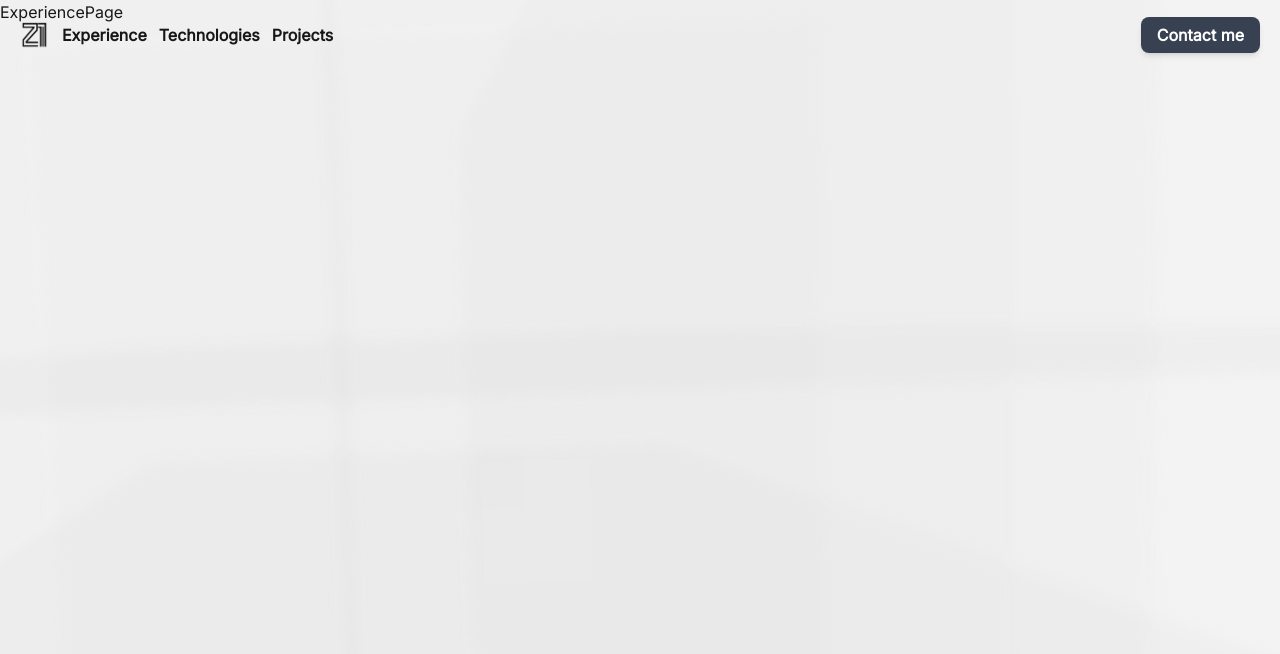
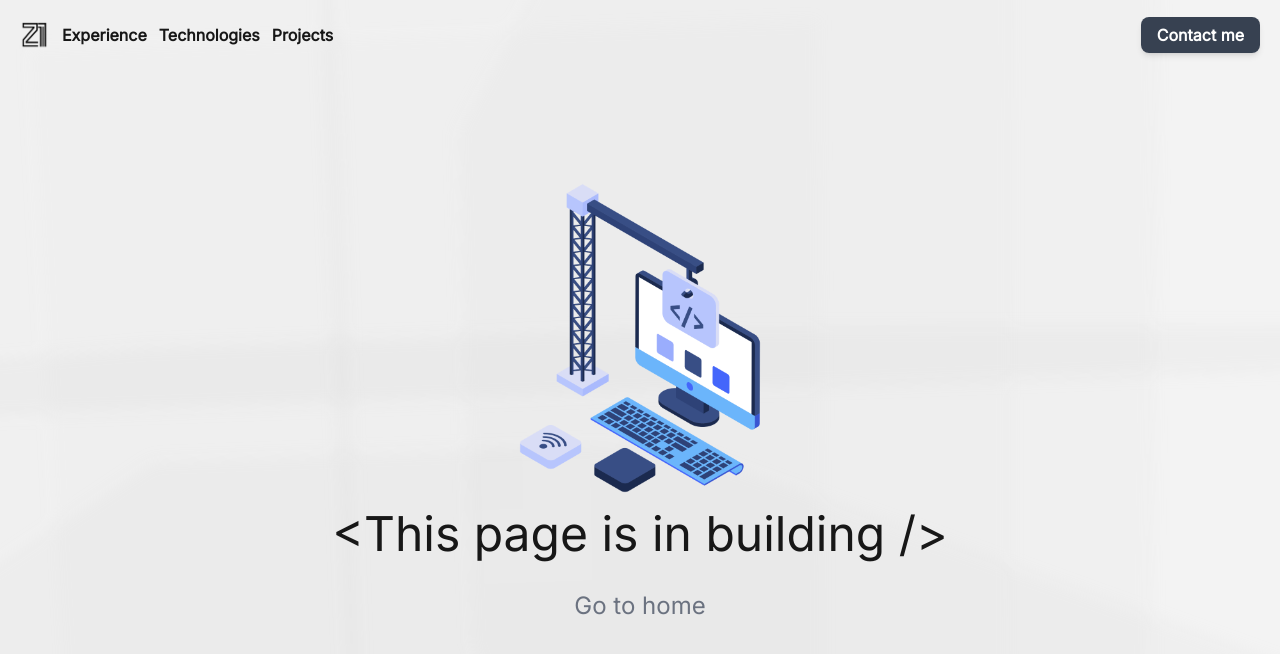
Before and after one commit to misanc21/newRepo, a Next.js app: page /experience in a window 1280 px wide. Shown: the top 654 px of the page. Built offline with nearby package versions, Linux system fonts and the light colour scheme.

Commit message:
adding on building page

```diff
--- a/src/app/experience/page.tsx
+++ b/src/app/experience/page.tsx
@@ -1,7 +1,8 @@
+import { Building } from "@/components/common/Building";
 
 
 export default function ExperiencePage() {
   return (
-    <h1>ExperiencePage</h1>
+    <Building />
   )
 }
--- a/src/app/myprojects/page.tsx
+++ b/src/app/myprojects/page.tsx
@@ -1,5 +1,7 @@
+import { Building } from "@/components/common/Building";
+
 export default function MyProjectsPage() {
   return (
-    <h1>ProjectsPage</h1>
+    <Building />
   )
 }
--- a/src/app/technologies/page.tsx
+++ b/src/app/technologies/page.tsx
@@ -1,5 +1,7 @@
+import { Building } from "@/components/common/Building";
+
 export default function ExperiencePage() {
   return (
-    <h1>TechnologiesPage</h1>
+    <Building />
   )
 }
--- /dev/null
+++ b/src/components/common/Building.tsx
@@ -0,0 +1,25 @@
+import Image from "next/image"
+import Link from "next/link"
+
+export const Building = () => {
+  return (
+    <div className="w-screen h-screen flex-col flex items-center justify-center gap-3">
+      <div className="w-1/2 sm:w-1/4">
+        <Image
+          src="/building.png"
+          alt="in construction"
+          width={100}
+          height={70}
+          sizes="(max-width: 768px) 80vw, (max-width: 1200px) 40vw, 80vw"
+          style={{ width: '100%', height: 'auto' }}
+        />
+      </div>
+      <span className="text-3xl md:text-5xl">
+        {`<This page is in building />`}
+      </span>
+      <Link className="text-2xl text-gray-500 mt-5" href={"/"}>
+        Go to home
+      </Link>
+    </div>
+  )
+}
```
Also changed, not shown: public/building.png.
